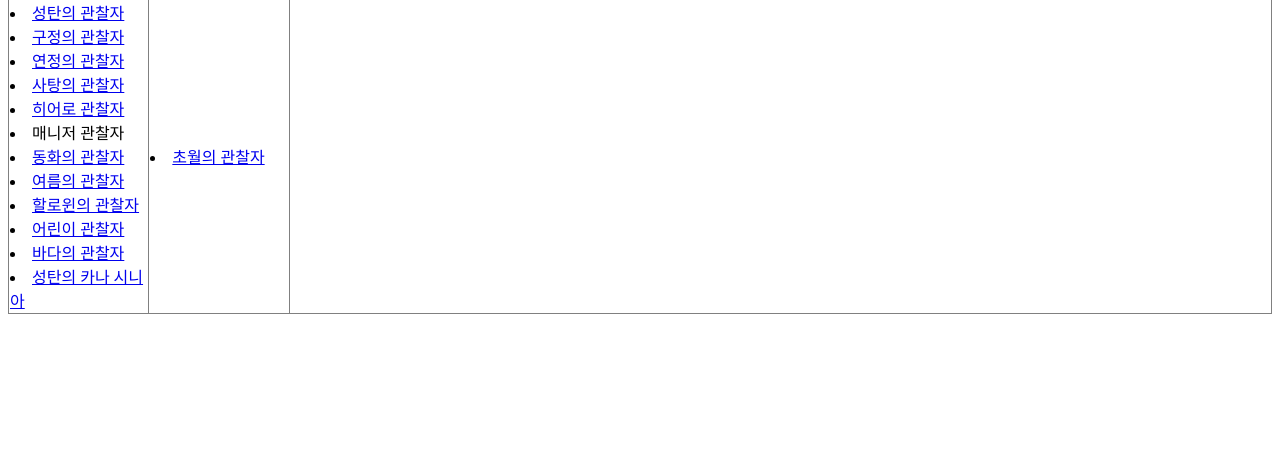
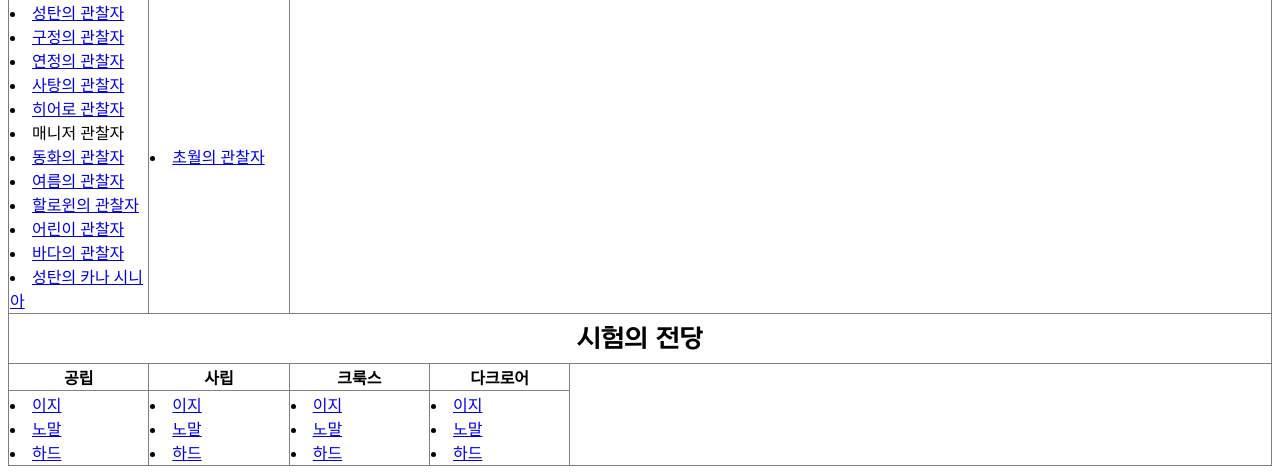
Before and after one commit to ryj0902/kanadb, a Django app: page /ko/deck/ in a window 1280 px wide. Shown: the part 2516-2990 px from the top of the page. Before the commit the page ends 2830 px from the top, so only its background shows below. Run offline with Django 4.2, Linux system fonts and the light colour scheme.

Commit message:
* add exam hall(temporary limited dungeon)

```diff
--- a/templates/deck/index.html
+++ b/templates/deck/index.html
@@ -767,6 +767,38 @@
             </td>
         </tr>
 
+        <tr>
+            <th class="chapter-header" colspan="9">{% trans "시험의 전당" %}</th>
+        </tr>
+        <tr>
+            <th>{% trans "공립" %}</th>
+            <th>{% trans "사립" %}</th>
+            <th>{% trans "크룩스" %}</th>
+            <th>{% trans "다크로어" %}</th>
+        </tr>
+        <tr>
+            <td>
+                <li><a href="{% url 'deck_detail' 81011104 %}">{% trans "이지" %}</a></li>
+                <li><a href="{% url 'deck_detail' 81021104 %}">{% trans "노말" %}</a></li>
+                <li><a href="{% url 'deck_detail' 81031104 %}">{% trans "하드" %}</a></li>
+            </td>
+            <td>
+                <li><a href="{% url 'deck_detail' 81041104 %}">{% trans "이지" %}</a></li>
+                <li><a href="{% url 'deck_detail' 81051104 %}">{% trans "노말" %}</a></li>
+                <li><a href="{% url 'deck_detail' 81061104 %}">{% trans "하드" %}</a></li>
+            </td>
+            <td>
+                <li><a href="{% url 'deck_detail' 81071104 %}">{% trans "이지" %}</a></li>
+                <li><a href="{% url 'deck_detail' 81081104 %}">{% trans "노말" %}</a></li>
+                <li><a href="{% url 'deck_detail' 81091104 %}">{% trans "하드" %}</a></li>
+            </td>
+            <td>
+                <li><a href="{% url 'deck_detail' 81101104 %}">{% trans "이지" %}</a></li>
+                <li><a href="{% url 'deck_detail' 81111104 %}">{% trans "노말" %}</a></li>
+                <li><a href="{% url 'deck_detail' 81121104 %}">{% trans "하드" %}</a></li>
+            </td>
+        </tr>
+
     </table>
 
     {% comment %} PVE deck list
```
Also changed, not shown: locale/en/LC_MESSAGES/django.po, locale/ko/LC_MESSAGES/django.po.
